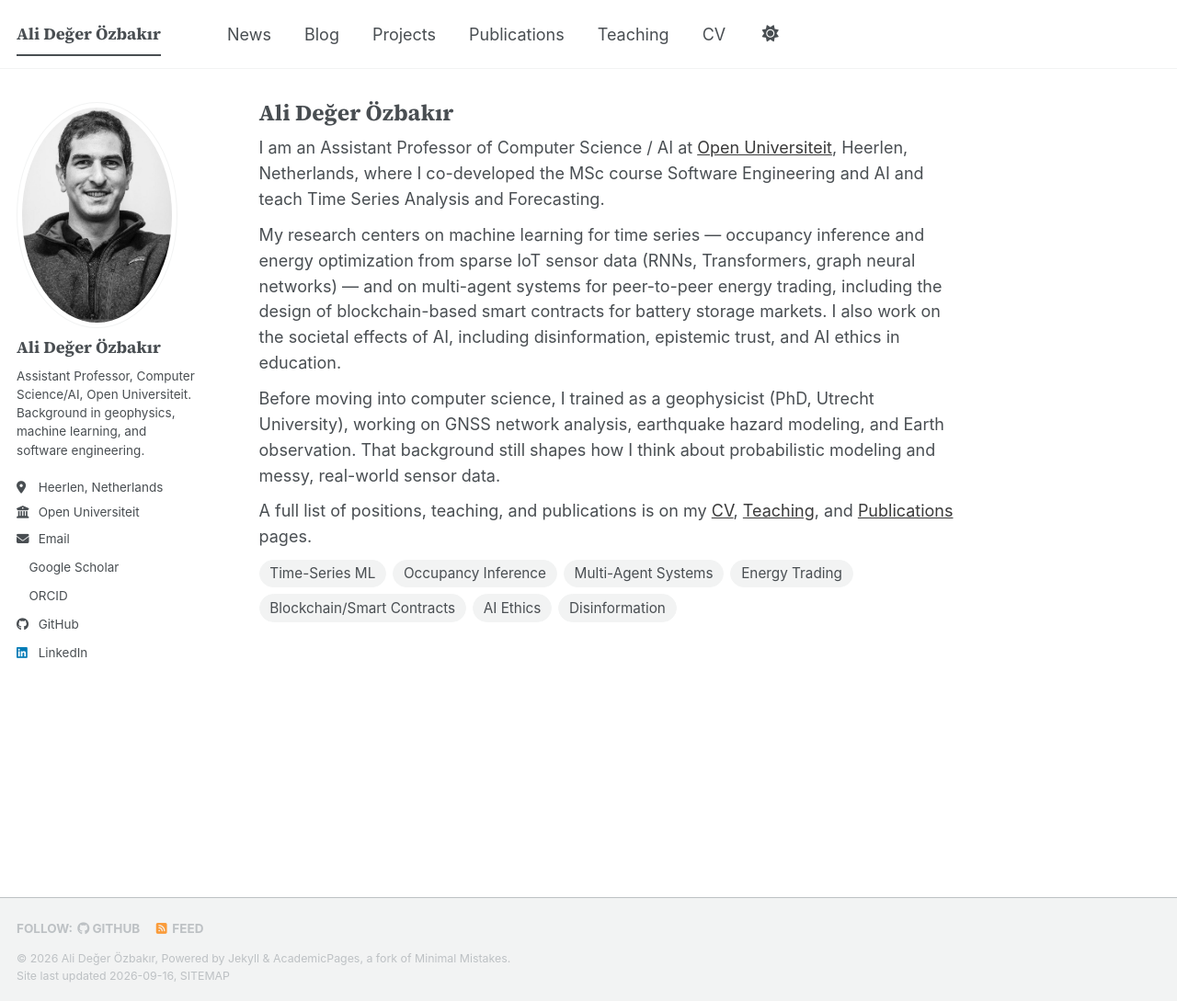
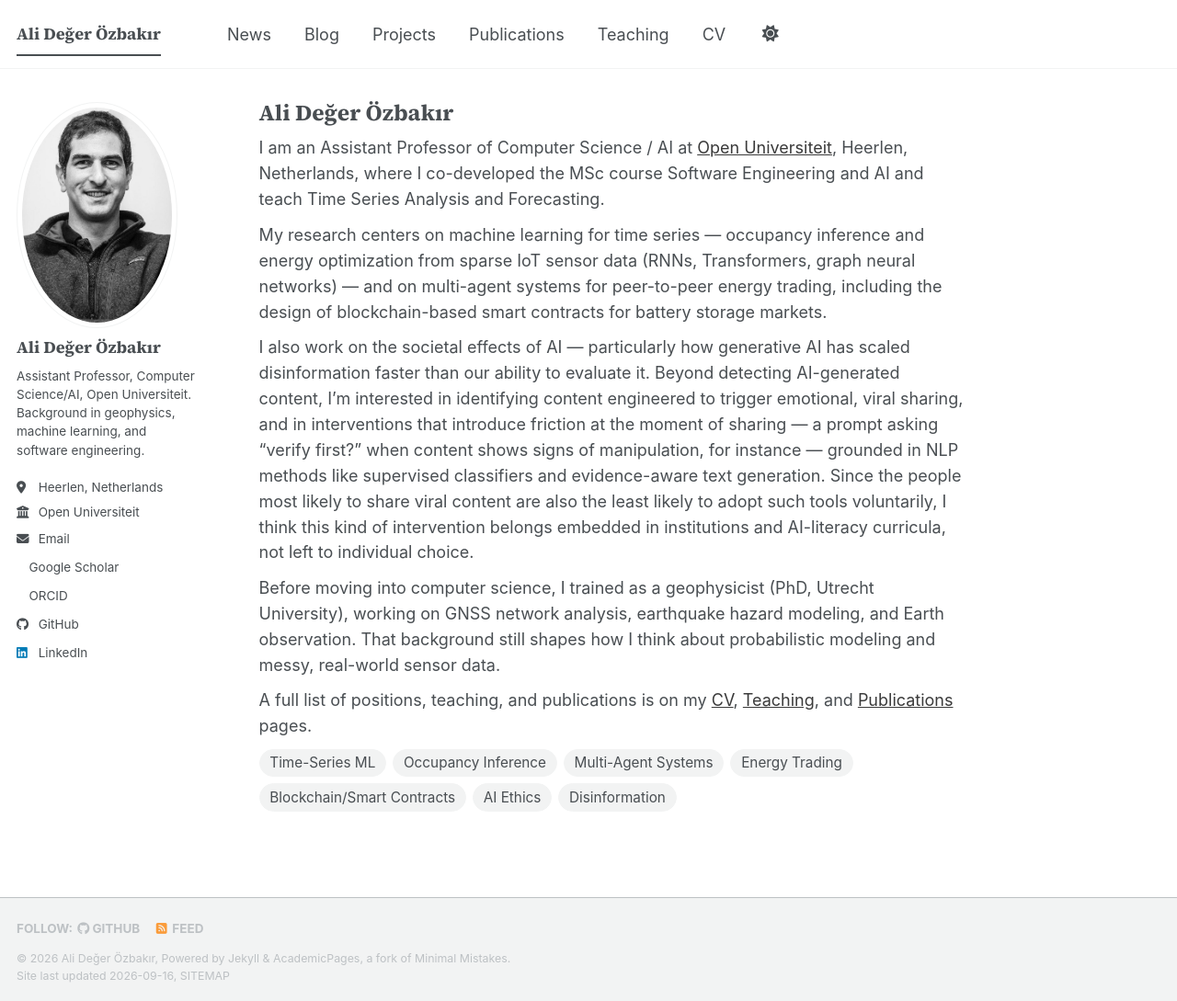
Before and after one commit to aozbakir/aozbakir.github.io, a Jekyll site: the page built from _pages/about.md, in a window 1280 px wide and 1089 px high. Shown: the whole window at 92% size. Built offline with Jekyll 4.4.1, drawn with Linux system fonts in a browser that asks for light colours; a style sheet for code colours, icons or effects is not loaded.

Commit message:
Expand About page's AI-ethics paragraph
Was a single trailing sentence with no substance. Splits it into
its own paragraph drawing on the disinformation/friction-intervention
work already articulated in personal notes, giving it equal footing
with the energy/ML research paragraph above it.

Co-Authored-By: Claude Sonnet 5 <noreply@anthropic.com>

```diff
--- a/_pages/about.md
+++ b/_pages/about.md
@@ -9,7 +9,9 @@ redirect_from:
 
 I am an Assistant Professor of Computer Science / AI at [Open Universiteit](https://www.ou.nl/), Heerlen, Netherlands, where I co-developed the MSc course Software Engineering and AI and teach Time Series Analysis and Forecasting.
 
-My research centers on machine learning for time series — occupancy inference and energy optimization from sparse IoT sensor data (RNNs, Transformers, graph neural networks) — and on multi-agent systems for peer-to-peer energy trading, including the design of blockchain-based smart contracts for battery storage markets. I also work on the societal effects of AI, including disinformation, epistemic trust, and AI ethics in education.
+My research centers on machine learning for time series — occupancy inference and energy optimization from sparse IoT sensor data (RNNs, Transformers, graph neural networks) — and on multi-agent systems for peer-to-peer energy trading, including the design of blockchain-based smart contracts for battery storage markets.
+
+I also work on the societal effects of AI — particularly how generative AI has scaled disinformation faster than our ability to evaluate it. Beyond detecting AI-generated content, I'm interested in identifying content engineered to trigger emotional, viral sharing, and in interventions that introduce friction at the moment of sharing — a prompt asking "verify first?" when content shows signs of manipulation, for instance — grounded in NLP methods like supervised classifiers and evidence-aware text generation. Since the people most likely to share viral content are also the least likely to adopt such tools voluntarily, I think this kind of intervention belongs embedded in institutions and AI-literacy curricula, not left to individual choice.
 
 Before moving into computer science, I trained as a geophysicist (PhD, Utrecht University), working on GNSS network analysis, earthquake hazard modeling, and Earth observation. That background still shapes how I think about probabilistic modeling and messy, real-world sensor data.
 
```
